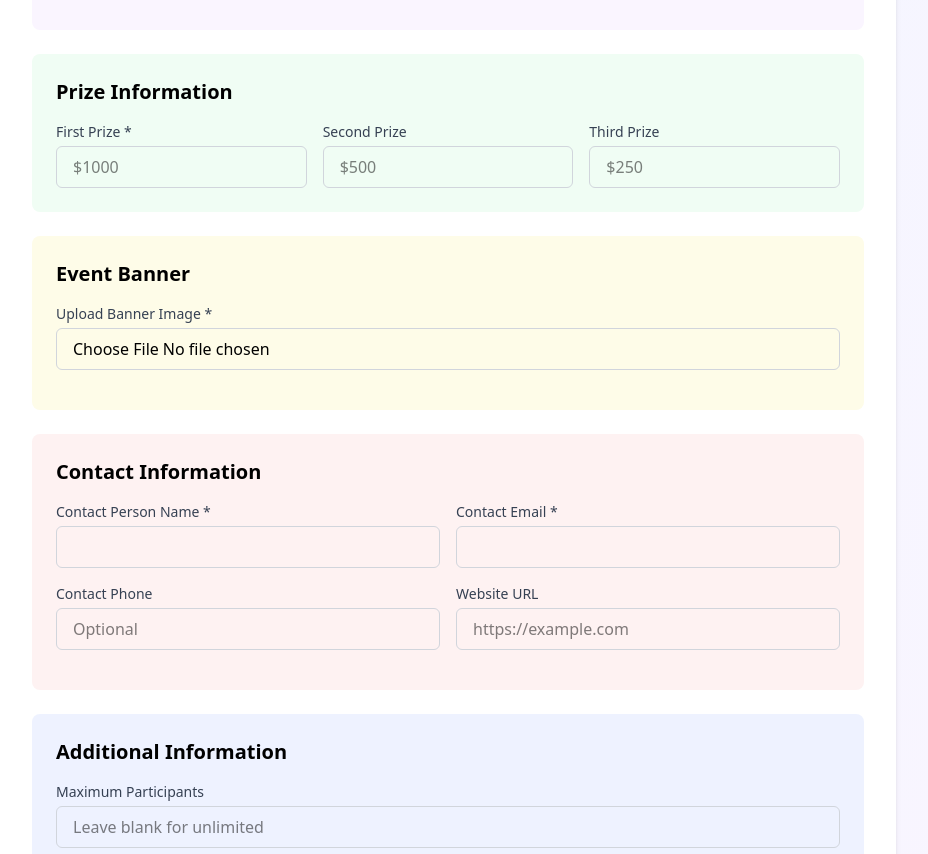
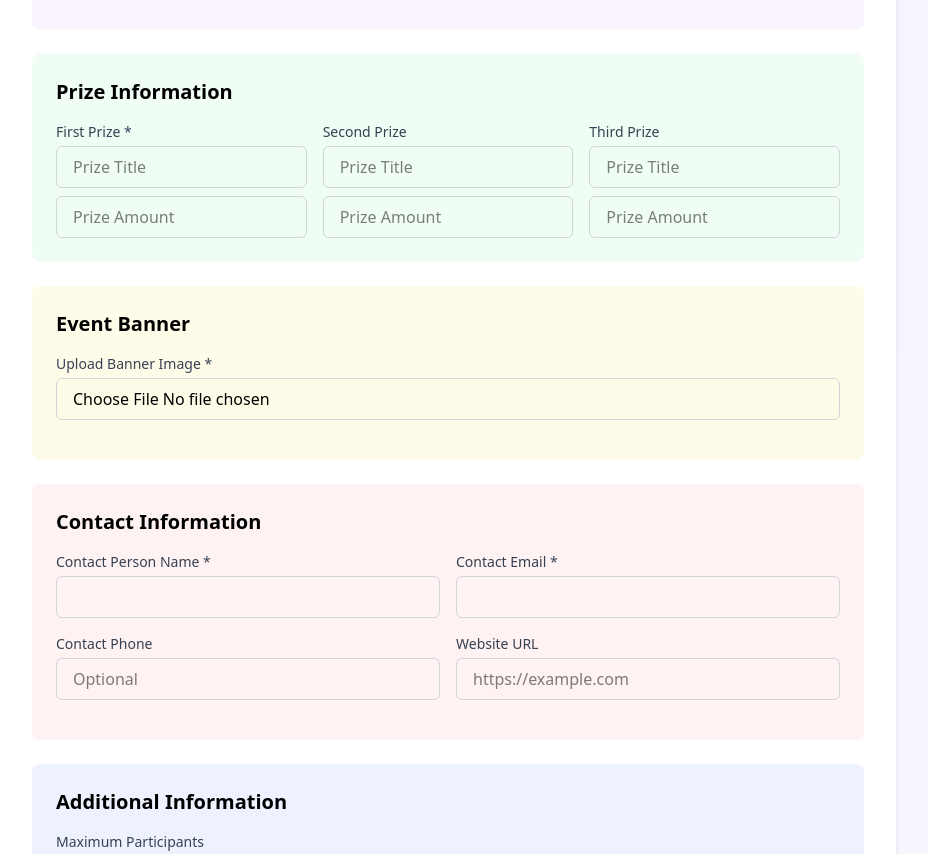
Before and after one commit to DheerajShrivastav/decentralized-grant-program-dapp, a Next.js app: page /host/new in a window 1280 px wide. Shown: the part 808-1662 px from the top of the page, without its empty margins (192-1120 px from the left). Built offline with nearby package versions, Linux system fonts and the light colour scheme; what wagmi would draw is missing.

Commit message:
Refactor CreateNewEvent component to enhance form handling, improve prize management, and streamline image upload process; update event submission logic and UI structure

```diff
--- a/src/app/host/new/page.tsx
+++ b/src/app/host/new/page.tsx
@@ -1,4 +1,4 @@
-"use client"
+'use client'
 
 import React, { useState } from 'react'
 import { useRouter } from 'next/navigation'
@@ -6,103 +6,147 @@ import Image from 'next/image'
 import { ArrowLeftSquare } from 'lucide-react'
 
 const CreateNewEvent = () => {
-    const router = useRouter();
+  const router = useRouter()
   const [formData, setFormData] = useState({
-        title: "",
-        description: "",
-        startDate: "",
-        endDate: "",
-        mode: "online",
-        type: "hackathon",
-        tags: [],
-        prizes: {
-            first: "",
-            second: "",
-            third: ""
-        },
-        banner: null,
-        contactName: "",
-        contactEmail: "",
-        contactPhone: "",
-        website: "",
-        location: "",
-        maxParticipants: "",
-        eligibility: "",
-        rulesAndGuidelines: ""
-    });
+    title: '',
+    description: '',
+    startDate: '',
+    endDate: '',
+    mode: 'online',
+    type: 'hackathon',
+    tags: [] as string[],
+    prizes: [
+      { title: '', amount: '' }, // First prize
+      { title: '', amount: '' }, // Second prize
+      { title: '', amount: '' }, // Third prize
+    ],
+    banner: null as File | null,
+    contactName: '',
+    contactEmail: '',
+    contactPhone: '',
+    website: '',
+    location: '',
+    maxParticipants: '',
+    eligibility: '',
+    rulesAndGuidelines: '',
+  })
 
-    const [tagInput, setTagInput] = useState("");
-    const [previewImage, setPreviewImage] = useState<string | null>(null);
+  const [tagInput, setTagInput] = useState('')
+  const [previewImage, setPreviewImage] = useState<string | null>(null)
 
-    const handleChange = (e) => {
-        const { name, value } = e.target;
+  const handleChange = (
+    e: React.ChangeEvent<
+      HTMLInputElement | HTMLTextAreaElement | HTMLSelectElement
+    >
+  ) => {
+    const { name, value } = e.target
 
     if (name.includes('.')) {
-            const [parent, child] = name.split('.');
+      const [parent, child] = name.split('.') as [keyof typeof formData, string]
       setFormData({
         ...formData,
         [parent]: {
-                    ...formData[parent],
-                    [child]: value
-                }
-            });
+          ...(formData[parent] as Record<string, any>),
+          [child]: value,
+        },
+      })
     } else {
       setFormData({
         ...formData,
-                [name]: value
-            });
+        [name]: value,
+      })
     }
-    };
+  }
 
   const handleTagAdd = () => {
     if (tagInput && !formData.tags.includes(tagInput)) {
       setFormData({
         ...formData,
-                tags: [...formData.tags, tagInput]
-            });
-            setTagInput("");
+        tags: [...formData.tags, tagInput],
+      })
+      setTagInput('')
     }
-    };
+  }
 
-    const handleTagRemove = (tag) => {
+  const handleTagRemove = (tag: string) => {
     setFormData({
       ...formData,
-            tags: formData.tags.filter(t => t !== tag)
-        });
-    };
+      tags: formData.tags.filter((t) => t !== tag),
+    })
+  }
 
-    const handleImageChange = (e) => {
-        const file = e.target.files[0];
-        if (file) {
+  const handleImageChange = (e: React.ChangeEvent<HTMLInputElement>) => {
+    const files = e.target.files
+    if (files && files[0]) {
+      const file = files[0]
       setFormData({
         ...formData,
-                banner: file
-            });
+        banner: file,
+      })
 
       // Create preview URL
-            const reader = new FileReader();
+      const reader = new FileReader()
       reader.onloadend = () => {
-                setPreviewImage(reader.result as string);
-            };
-            reader.readAsDataURL(file);
+        setPreviewImage(reader.result as string)
       }
-    };
+      reader.readAsDataURL(file)
+    }
+  }
 
-    const handleSubmit = async (e) => {
-        e.preventDefault();
-        // Here you would typically send the formData to your API or backend
-        console.log("Form submitted:", formData);
+  const handlePrizeChange = (
+    index: number,
+    field: 'title' | 'amount',
+    value: string
+  ) => {
+    const updatedPrizes = [...formData.prizes]
+    updatedPrizes[index][field] = value
+    setFormData({ ...formData, prizes: updatedPrizes })
+  }
 
-        // For demo purposes, redirect to events page after submission
-        // router.push('/events');
-    };
+  const handleSubmit = async (e: { preventDefault: () => void }) => {
+    e.preventDefault()
+
+    // Prepare form data for submission
+    const dataToSubmit = {
+      ...formData,
+      prizes: formData.prizes.filter((prize) => prize.title || prize.amount), // Filter out empty prizes
+      banner: formData.banner ? await uploadImage(formData.banner) : null, // Handle image upload if necessary
+    }
+
+    try {
+      const response = await fetch('/api/event', {
+        method: 'POST',
+        headers: {
+          'Content-Type': 'application/json',
+        },
+        body: JSON.stringify(dataToSubmit),
+      })
+
+      if (!response.ok) {
+        throw new Error('Failed to create event')
+      }
+
+      const newEvent = await response.json()
+      console.log('Event created successfully:', newEvent)
+      router.push('/events') // Redirect to events page after successful creation
+    } catch (error) {
+      console.error('Error creating event:', error)
+    }
+  }
+
+  const uploadImage = async (file: File) => {
+    // Implement your image upload logic here
+    // For example, you might upload the image to a cloud storage service and return the URL
+    return 'uploaded_image_url' // Replace with actual uploaded image URL
+  }
 
   return (
-        <div className='min-h-screen bg-gradient-to-br from-blue-50 to-purple-50 pt-6'>
-
-            <ArrowLeftSquare className='ml-20' size={50} />
+    <div className="min-h-screen bg-gradient-to-br from-blue-50 to-purple-50 pt-6">
+      <ArrowLeftSquare className="ml-20" size={50} />
       <div className="max-w-4xl mx-auto bg-white rounded-xl shadow-md p-8">
-                <h1 className="text-3xl font-bold text-center mb-8">Create New Event</h1>
+        <h1 className="text-3xl font-bold text-center mb-8">
+          Create New Event
+        </h1>
 
         <form onSubmit={handleSubmit} className="space-y-6">
           {/* Basic Information */}
@@ -110,7 +154,10 @@ const CreateNewEvent = () => {
             <h2 className="text-xl font-semibold mb-4">Basic Information</h2>
 
             <div className="mb-4">
-                            <label htmlFor="title" className="block text-sm font-medium text-gray-700 mb-1">
+              <label
+                htmlFor="title"
+                className="block text-sm font-medium text-gray-700 mb-1"
+              >
                 Event Title *
               </label>
               <input
@@ -126,7 +173,10 @@ const CreateNewEvent = () => {
             </div>
 
             <div className="mb-4">
-                            <label htmlFor="description" className="block text-sm font-medium text-gray-700 mb-1">
+              <label
+                htmlFor="description"
+                className="block text-sm font-medium text-gray-700 mb-1"
+              >
                 Event Description *
               </label>
               <textarea
@@ -143,7 +193,10 @@ const CreateNewEvent = () => {
 
             <div className="grid grid-cols-1 md:grid-cols-2 gap-4 mb-4">
               <div>
-                                <label htmlFor="startDate" className="block text-sm font-medium text-gray-700 mb-1">
+                <label
+                  htmlFor="startDate"
+                  className="block text-sm font-medium text-gray-700 mb-1"
+                >
                   Start Date *
                 </label>
                 <input
@@ -158,7 +211,10 @@ const CreateNewEvent = () => {
               </div>
 
               <div>
-                                <label htmlFor="endDate" className="block text-sm font-medium text-gray-700 mb-1">
+                <label
+                  htmlFor="endDate"
+                  className="block text-sm font-medium text-gray-700 mb-1"
+                >
                   End Date *
                 </label>
                 <input
@@ -175,7 +231,10 @@ const CreateNewEvent = () => {
 
             <div className="grid grid-cols-1 md:grid-cols-2 gap-4 mb-4">
               <div>
-                                <label htmlFor="mode" className="block text-sm font-medium text-gray-700 mb-1">
+                <label
+                  htmlFor="mode"
+                  className="block text-sm font-medium text-gray-700 mb-1"
+                >
                   Event Mode *
                 </label>
                 <select
@@ -193,7 +252,10 @@ const CreateNewEvent = () => {
               </div>
 
               <div>
-                                <label htmlFor="type" className="block text-sm font-medium text-gray-700 mb-1">
+                <label
+                  htmlFor="type"
+                  className="block text-sm font-medium text-gray-700 mb-1"
+                >
                   Event Type *
                 </label>
                 <select
@@ -213,19 +275,24 @@ const CreateNewEvent = () => {
               </div>
             </div>
 
-                        {formData.mode === "offline" || formData.mode === "hybrid" ? (
+            {formData.mode === 'offline' || formData.mode === 'hybrid' ? (
               <div className="mb-4">
-                                <label htmlFor="location" className="block text-sm font-medium text-gray-700 mb-1">
+                <label
+                  htmlFor="location"
+                  className="block text-sm font-medium text-gray-700 mb-1"
+                >
                   Location *
                 </label>
                 <input
                   type="text"
                   id="location"
                   name="location"
-                                    required={formData.mode === "offline" || formData.mode === "hybrid"}
+                  required={
+                    formData.mode === 'offline' || formData.mode === 'hybrid'
+                  }
                   value={formData.location}
                   onChange={handleChange}
-                                    className="w-full px-4 py-2 border border-gray-300 rounded-md focus:outline-none focus:ring-2 focus:ring-blue-500"
+                  className="w-full px- 4 py-2 border border-gray-300 rounded-md focus:outline-none focus:ring-2 focus:ring-blue-500"
                   placeholder="Enter event location"
                 />
               </div>
@@ -277,51 +344,43 @@ const CreateNewEvent = () => {
             <h2 className="text-xl font-semibold mb-4">Prize Information</h2>
 
             <div className="grid grid-cols-1 md:grid-cols-3 gap-4">
-                            <div>
-                                <label htmlFor="prizes.first" className="block text-sm font-medium text-gray-700 mb-1">
-                                    First Prize *
+              {formData.prizes.map((prize, index) => (
+                <div key={index}>
+                  <label
+                    htmlFor={`prizes.${index}.title`}
+                    className="block text-sm font-medium text-gray-700 mb-1"
+                  >
+                    {index === 0
+                      ? 'First Prize *'
+                      : index === 1
+                      ? 'Second Prize'
+                      : 'Third Prize'}
                   </label>
                   <input
                     type="text"
-                                    id="prizes.first"
-                                    name="prizes.first"
-                                    required
-                                    value={formData.prizes.first}
-                                    onChange={handleChange}
+                    id={`prizes.${index}.title`}
+                    name={`prizes.${index}.title`}
+                    required={index === 0}
+                    value={prize.title}
+                    onChange={(e) =>
+                      handlePrizeChange(index, 'title', e.target.value)
+                    }
                     className="w-full px-4 py-2 border border-gray-300 rounded-md focus:outline-none focus:ring-2 focus:ring-blue-500"
-                                    placeholder="$1000"
+                    placeholder="Prize Title"
+                  />
+                  <input
+                    type="text"
+                    id={`prizes.${index}.amount`}
+                    name={`prizes.${index}.amount`}
+                    value={prize.amount}
+                    onChange={(e) =>
+                      handlePrizeChange(index, 'amount', e.target.value)
+                    }
+                    className="w-full px-4 py-2 border border-gray-300 rounded-md focus:outline-none focus:ring-2 focus:ring-blue-500 mt-2"
+                    placeholder="Prize Amount"
                   />
                 </div>
-
-                            <div>
-                                <label htmlFor="prizes.second" className="block text-sm font-medium text-gray-700 mb-1">
-                                    Second Prize
-                                </label>
-                                <input
-                                    type="text"
-                                    id="prizes.second"
-                                    name="prizes.second"
-                                    value={formData.prizes.second}
-                                    onChange={handleChange}
-                                    className="w-full px-4 py-2 border border-gray-300 rounded-md focus:outline-none focus:ring-2 focus:ring-blue-500"
-                                    placeholder="$500"
-                                />
-                            </div>
-
-                            <div>
-                                <label htmlFor="prizes.third" className="block text-sm font-medium text-gray-700 mb-1">
-                                    Third Prize
-                                </label>
-                                <input
-                                    type="text"
-                                    id="prizes.third"
-                                    name="prizes.third"
-                                    value={formData.prizes.third}
-                                    onChange={handleChange}
-                                    className="w-full px-4 py-2 border border-gray-300 rounded-md focus:outline-none focus:ring-2 focus:ring-blue-500"
-                                    placeholder="$250"
-                                />
-                            </div>
+              ))}
             </div>
           </div>
 
@@ -330,7 +389,10 @@ const CreateNewEvent = () => {
             <h2 className="text-xl font-semibold mb-4">Event Banner</h2>
 
             <div className="mb-4">
-                            <label htmlFor="banner" className="block text-sm font-medium text-gray-700 mb-1">
+              <label
+                htmlFor="banner"
+                className="block text-sm font-medium text-gray-700 mb-1"
+              >
                 Upload Banner Image *
               </label>
               <input
@@ -346,7 +408,9 @@ const CreateNewEvent = () => {
 
             {previewImage && (
               <div className="mt-4">
-                                <p className="text-sm font-medium text-gray-700 mb-2">Preview:</p>
+                <p className="text-sm font-medium text-gray-700 mb-2">
+                  Preview:
+                </p>
                 <div className="relative h-48 w-full bg-gray-100 rounded-lg overflow-hidden">
                   <Image
                     src={previewImage}
@@ -365,7 +429,10 @@ const CreateNewEvent = () => {
 
             <div className="grid grid-cols-1 md:grid-cols-2 gap-4 mb-4">
               <div>
-                                <label htmlFor="contactName" className="block text-sm font-medium text-gray-700 mb-1">
+                <label
+                  htmlFor="contactName"
+                  className="block text-sm font-medium text-gray-700 mb-1"
+                >
                   Contact Person Name *
                 </label>
                 <input
@@ -380,7 +447,10 @@ const CreateNewEvent = () => {
               </div>
 
               <div>
-                                <label htmlFor="contactEmail" className="block text-sm font-medium text-gray-700 mb-1">
+                <label
+                  htmlFor="contactEmail"
+                  className="block text-sm font-medium text-gray-700 mb-1"
+                >
                   Contact Email *
                 </label>
                 <input
@@ -395,7 +465,10 @@ const CreateNewEvent = () => {
               </div>
 
               <div>
-                                <label htmlFor="contactPhone" className="block text-sm font-medium text-gray-700 mb-1">
+                <label
+                  htmlFor="contactPhone"
+                  className="block text-sm font-medium text-gray-700 mb-1"
+                >
                   Contact Phone
                 </label>
                 <input
@@ -410,7 +483,10 @@ const CreateNewEvent = () => {
               </div>
 
               <div>
-                                <label htmlFor="website" className="block text-sm font-medium text-gray-700 mb-1">
+                <label
+                  htmlFor="website"
+                  className="block text-sm font-medium text-gray-700 mb-1"
+                >
                   Website URL
                 </label>
                 <input
@@ -428,10 +504,15 @@ const CreateNewEvent = () => {
 
           {/* Additional Information */}
           <div className="bg-indigo-50 p-6 rounded-lg">
-                        <h2 className="text-xl font-semibold mb-4">Additional Information</h2>
+            <h2 className="text-xl font-semibold mb-4">
+              Additional Information
+            </h2>
 
             <div className="mb-4">
-                            <label htmlFor="maxParticipants" className="block text-sm font-medium text-gray-700 mb-1">
+              <label
+                htmlFor="maxParticipants"
+                className="block text-sm font-medium text-gray-700 mb-1"
+              >
                 Maximum Participants
               </label>
               <input
@@ -446,7 +527,10 @@ const CreateNewEvent = () => {
             </div>
 
             <div className="mb-4">
-                            <label htmlFor="eligibility" className="block text-sm font-medium text-gray-700 mb-1">
+              <label
+                htmlFor="eligibility"
+                className="block text-sm font-medium text-gray-700 mb-1"
+              >
                 Eligibility Criteria
               </label>
               <textarea
@@ -461,7 +545,10 @@ const CreateNewEvent = () => {
             </div>
 
             <div className="mb-4">
-                            <label htmlFor="rulesAndGuidelines" className="block text-sm font-medium text-gray-700 mb-1">
+              <label
+                htmlFor="rulesAndGuidelines"
+                className="block text-sm font-medium text-gray-700 mb-1"
+              >
                 Rules and Guidelines
               </label>
               <textarea
```
Lines whose indentation alone changed are shown as unchanged.
